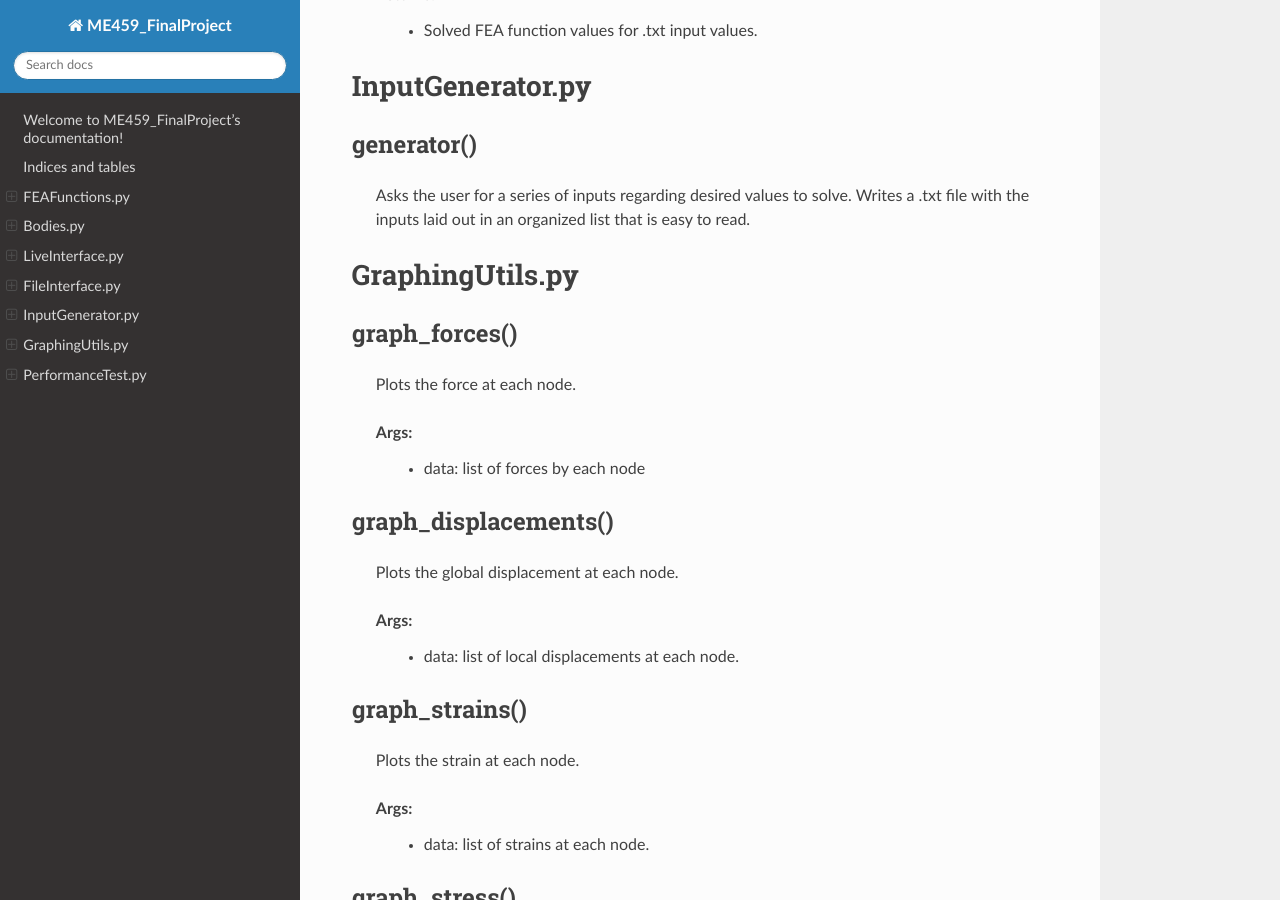
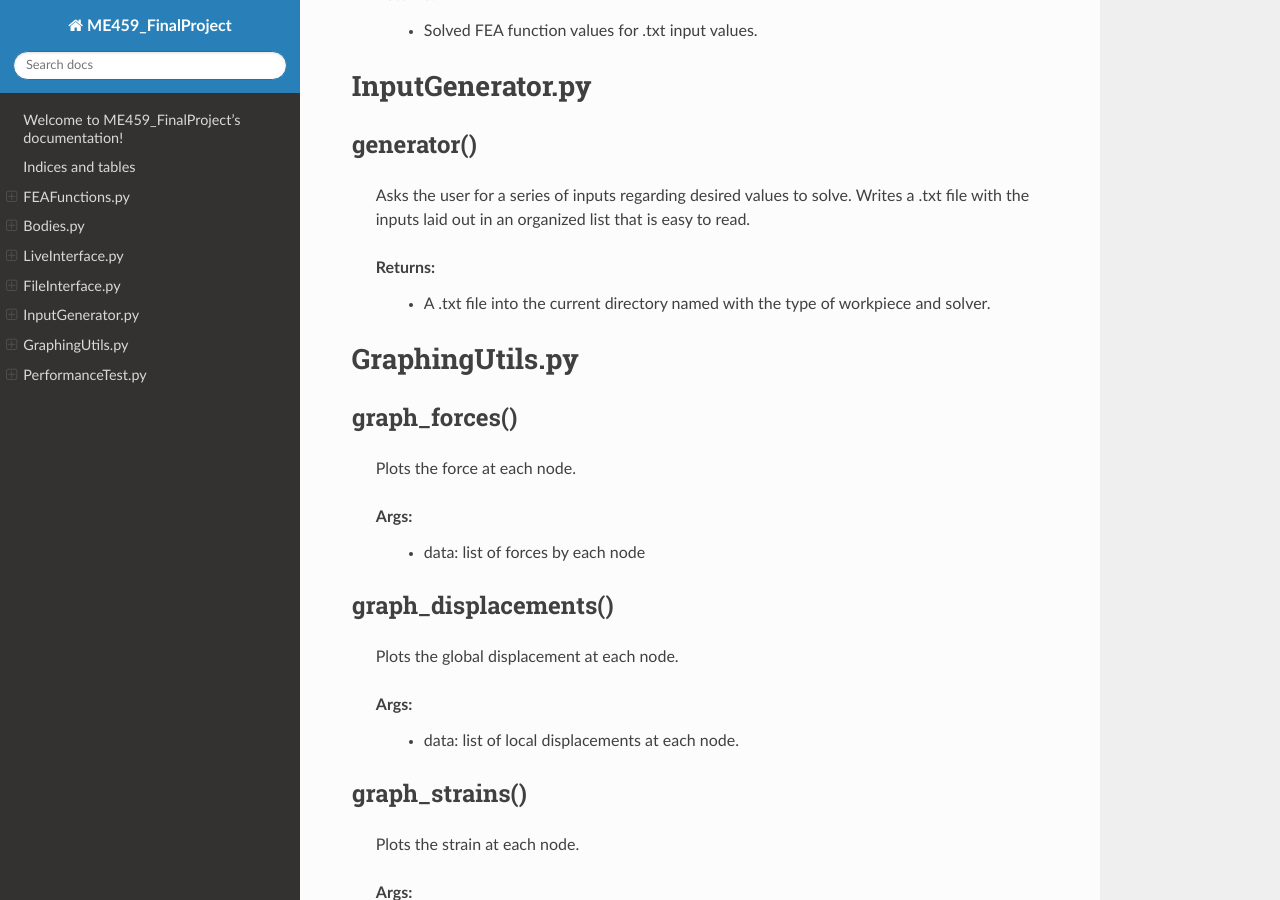
Before and after one commit to wh1ter0se/ME459_FinalProject, a Sphinx documentation site: the page built from docs/source/index.rst, in a window 1280 px wide and 900 px high, scrolled down 4406 px. Built offline with Sphinx 7.4.7 and the Read the Docs theme 2.0.0, drawn with Linux system fonts in a browser that asks for light colours.

Commit message:
Update index.rst
Forgot return line of prev. commit

```diff
--- a/docs/source/index.rst
+++ b/docs/source/index.rst
@@ -210,6 +210,8 @@ read_input()
    Returns:
       * Solved FEA function values for .txt input values.
 
+
+
 InputGenerator.py
 ==================
 
@@ -218,6 +220,9 @@ generator()
 
    Asks the user for a series of inputs regarding desired values to solve.
    Writes a .txt file with the inputs laid out in an organized list that is easy to read.
+
+   Returns:
+      * A .txt file into the current directory named with the type of workpiece and solver.
 
 GraphingUtils.py
 =================
```
